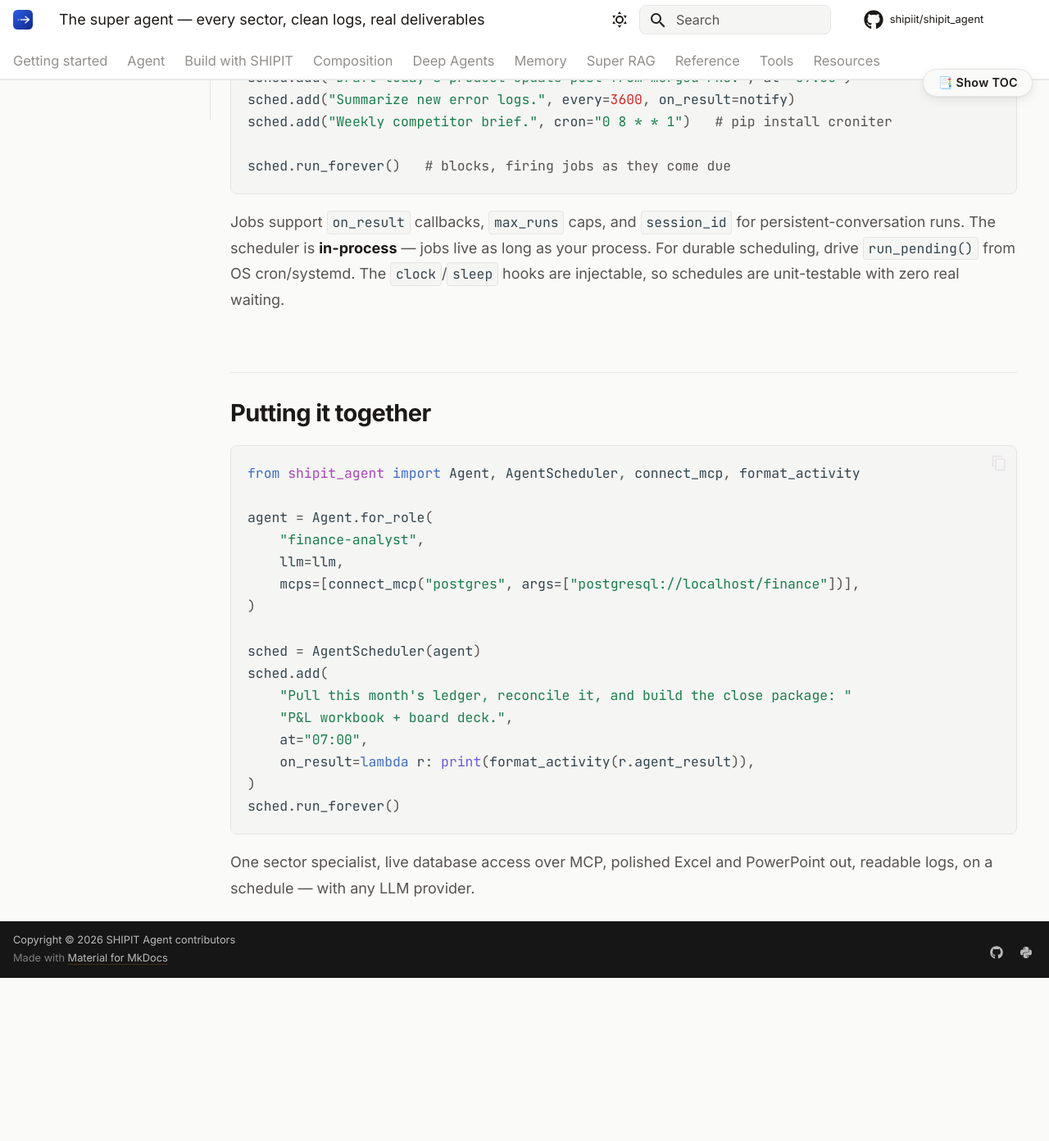
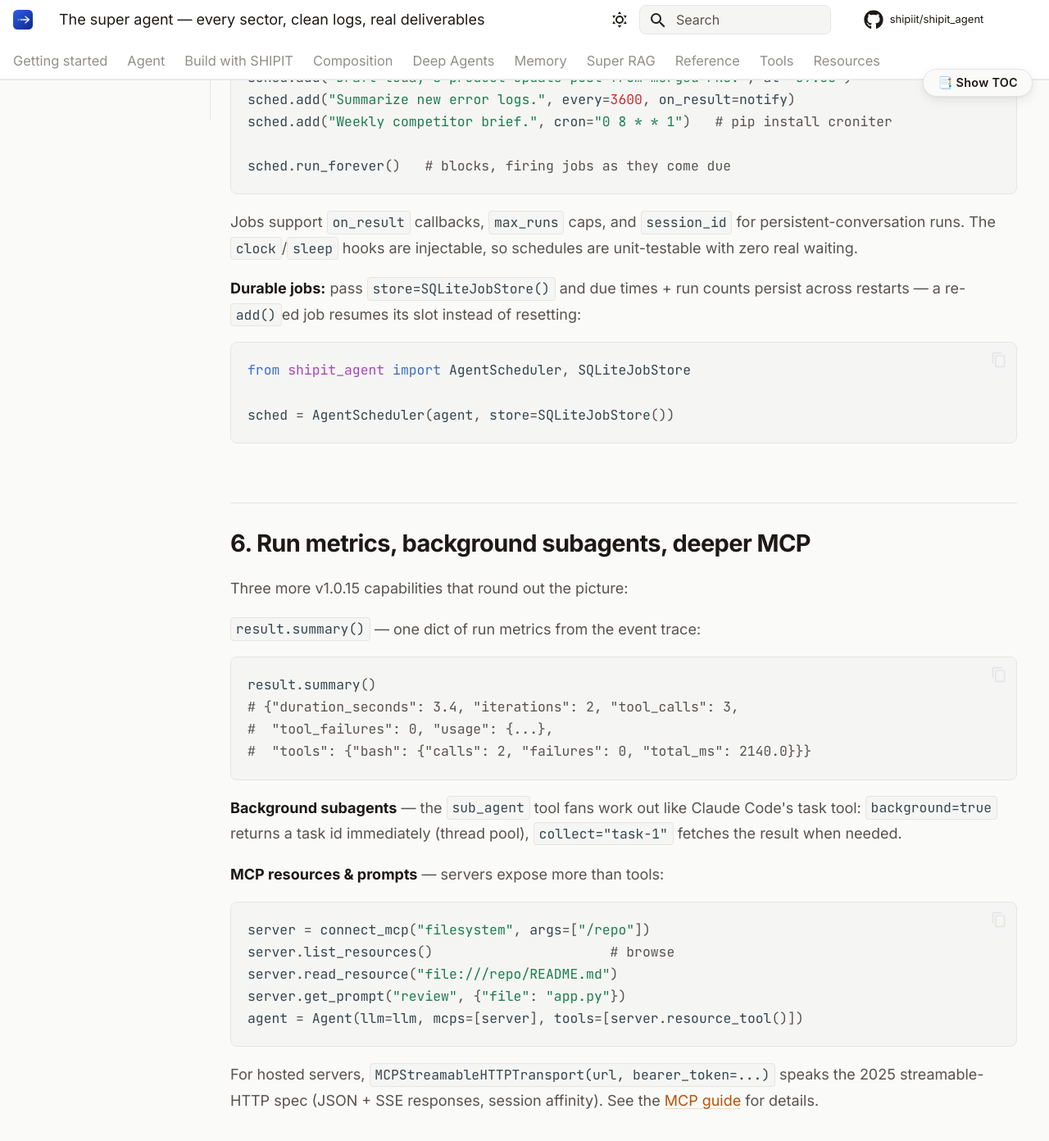
Before and after one commit to shipiit/shipit_agent, an MkDocs documentation site: the page built from docs/guides/super-agent.md, in a window 1280 px wide and 1400 px high, scrolled down 3405 px. Shown: the top 1392 px of the window at 82% size. Built offline with MkDocs 1.6.1 and Material for MkDocs 9.7.7, drawn with Linux system fonts in a browser that asks for light colours; comment, search, counter and statistics services are not loaded; before the commit the page ends 4598 px from its top, so only the background shows below that.

Commit message:
docs: super-agent guide — durable jobs, metrics, background subagents, MCP resources

````diff
--- a/docs/guides/super-agent.md
+++ b/docs/guides/super-agent.md
@@ -131,10 +131,49 @@
 ```
 
 Jobs support `on_result` callbacks, `max_runs` caps, and `session_id` for
-persistent-conversation runs. The scheduler is **in-process** — jobs live
-as long as your process. For durable scheduling, drive `run_pending()`
-from OS cron/systemd. The `clock`/`sleep` hooks are injectable, so
+persistent-conversation runs. The `clock`/`sleep` hooks are injectable, so
 schedules are unit-testable with zero real waiting.
+
+**Durable jobs:** pass `store=SQLiteJobStore()` and due times + run counts
+persist across restarts — a re-`add()`ed job resumes its slot instead of
+resetting:
+
+```python
+from shipit_agent import AgentScheduler, SQLiteJobStore
+
+sched = AgentScheduler(agent, store=SQLiteJobStore())
+```
+
+## 6. Run metrics, background subagents, deeper MCP
+
+Three more v1.0.15 capabilities that round out the picture:
+
+**`result.summary()`** — one dict of run metrics from the event trace:
+
+```python
+result.summary()
+# {"duration_seconds": 3.4, "iterations": 2, "tool_calls": 3,
+#  "tool_failures": 0, "usage": {...},
+#  "tools": {"bash": {"calls": 2, "failures": 0, "total_ms": 2140.0}}}
+```
+
+**Background subagents** — the `sub_agent` tool fans work out like Claude
+Code's task tool: `background=true` returns a task id immediately (thread
+pool), `collect="task-1"` fetches the result when needed.
+
+**MCP resources & prompts** — servers expose more than tools:
+
+```python
+server = connect_mcp("filesystem", args=["/repo"])
+server.list_resources()                      # browse
+server.read_resource("file:///repo/README.md")
+server.get_prompt("review", {"file": "app.py"})
+agent = Agent(llm=llm, mcps=[server], tools=[server.resource_tool()])
+```
+
+For hosted servers, `MCPStreamableHTTPTransport(url, bearer_token=...)`
+speaks the 2025 streamable-HTTP spec (JSON + SSE responses, session
+affinity). See the [MCP guide](mcp.md) for details.
 
 ## Putting it together
 
````
